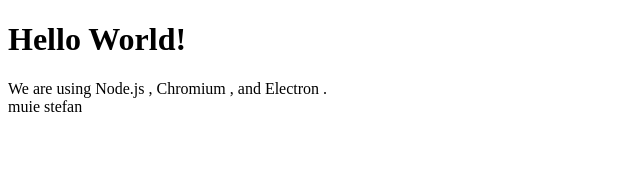
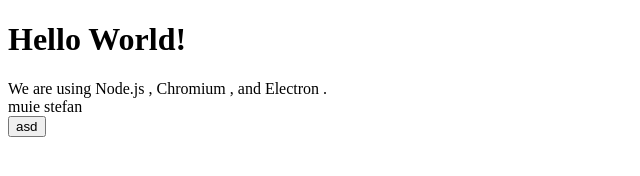
Before and after one commit to SG-Freeler/Rentz-Scorer, an Electron app: page index.html in a window 800 px wide. Shown: the full height of the page, 0-640 px from the left. Drawn offline with nearby package versions, Linux system fonts and the light colour scheme.

Commit message:
Package settings

```diff
--- a/index.html
+++ b/index.html
@@ -4,8 +4,11 @@
 <head>
     <meta charset="UTF-8">
     <!-- https://developer.mozilla.org/en-US/docs/Web/HTTP/CSP -->
+    <!--
     <meta http-equiv="Content-Security-Policy" content="default-src 'self'; script-src 'self'">
     <meta http-equiv="X-Content-Security-Policy" content="default-src 'self'; script-src 'self'">
+     -->
+
     <title>Hello World!</title>
 
 </head>
@@ -15,11 +18,11 @@
     We are using Node.js <span id="node-version"></span>, Chromium <span id="chrome-version"></span>, and Electron <span id="electron-version"></span>.
 
     <!-- You can also require other files to run in this process -->
-    <script src="./renderer.js"></script>
 
     <div class="players">
         muie stefan
     </div>
+    <script src="./renderer.js"></script>
 
 </body>
 
--- a/renderer.js
+++ b/renderer.js
@@ -6,8 +6,8 @@
 // process.
 const $ = require('jquery');
 
+$("body").append(`<button onclick="addColumn()">asd</button>`);
 
 function addColumn() {
     $(".players").html("lmao");
-
 }
```
Also changed, not shown: package.json (+8 -8 lines), 1 other file.
